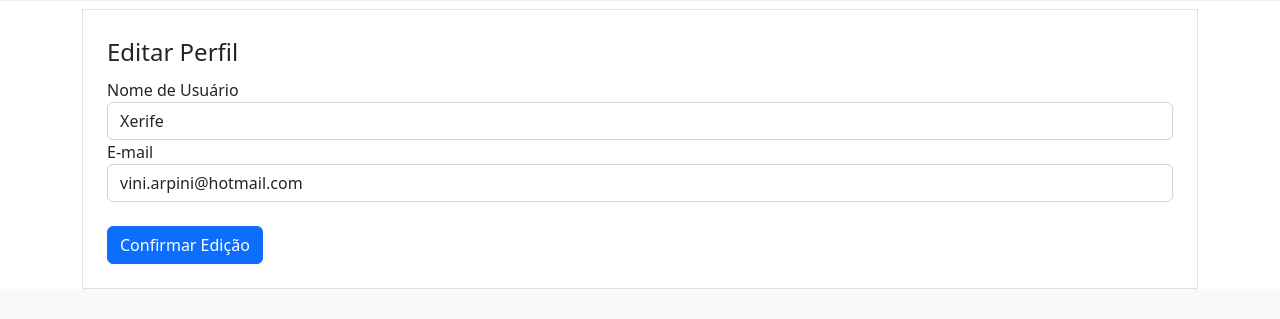
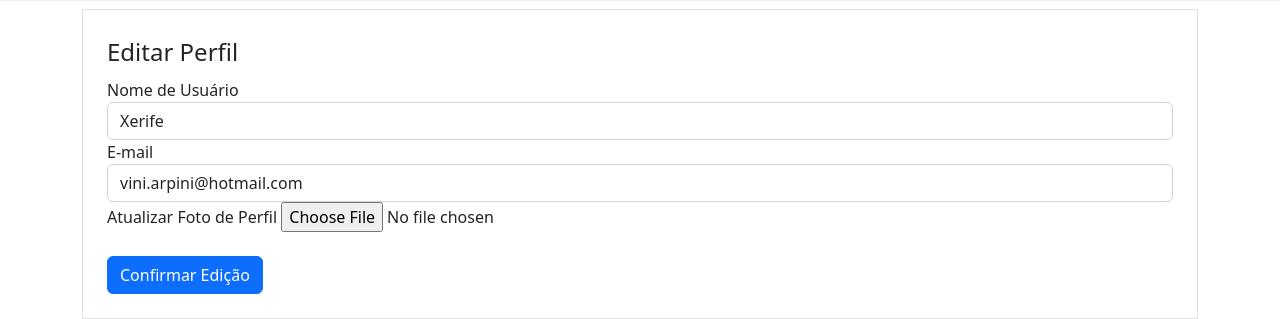
Before and after one commit to Varp99/Estudos-Python, a Flask app: page /perfil/editar in a window 1280 px wide. Shown: the part 803-1122 px from the top of the page. Before the commit the page ends 1092 px from the top, so only its background shows below. Run offline with Flask 2, Linux system fonts and the light colour scheme; a user stored in the database is signed in; some libraries are stand-ins or nearby versions.

Commit message:
Campo de edição de foto de perfil - parte 1

```diff
--- a/Dev Web/Site com Flask/comunidadeimpressionadora/forms.py
+++ b/Dev Web/Site com Flask/comunidadeimpressionadora/forms.py
@@ -2,6 +2,7 @@
 # Importando os formulários, tipos de campos e validações de campos.
 
 from flask_wtf import FlaskForm
+from flask_wtf.file import FileField, FileAllowed
 from wtforms import StringField, PasswordField, SubmitField, BooleanField
 from wtforms.validators import DataRequired, Length, Email, EqualTo, ValidationError
 from comunidadeimpressionadora.models import Usuario
@@ -29,6 +30,7 @@ class FormLogin(FlaskForm):
 class FormEditarPerfil(FlaskForm):
     username = StringField ('Nome de Usuário', validators=[DataRequired()])
     email = StringField ('E-mail', validators=[DataRequired(), Email()])
+    foto_perfil = FileField('Atualizar Foto de Perfil', validators=[FileAllowed(['jpg','png'])])
     botao_editar = SubmitField ('Confirmar Edição')
 
     def validate_email(self, email):
--- a/Dev Web/Site com Flask/comunidadeimpressionadora/templates/editarperfil.html
+++ b/Dev Web/Site com Flask/comunidadeimpressionadora/templates/editarperfil.html
@@ -6,7 +6,7 @@
 
     <div class="row">
         <div class="col">
-            <form method="POST" action="" class="border p-4 mt-2"> <!-- Borda / Padding4 / Margin top 2 -->
+            <form method="POST" action="" class="border p-4 mt-2" enctype="multipart/form-data"> <!-- Borda / Padding4 / Margin top 2 -->
                 {{ form.csrf_token }}
                 <legend>Editar Perfil</legend>
                 <fieldset>
@@ -42,6 +42,17 @@
                         {% endif %}
 
                     </div>
+                    <div class="form-group">
+                        {{ form.foto_perfil.label }}
+                        {{ form.foto_perfil(class="form-control-file") }}
+
+                        <!-- Verifica se o campo de imagem tem algum erro -->
+                        {% if form.foto_perfil.errors %}
+                            {% for erro in form.foto_perfil.errors %}
+                                <span class="text-danger">{{ erro }}</span><br>
+                            {% endfor %}
+                        {% endif %}
+                    </div>
                 </fieldset>
                 {{ form.botao_editar(class="btn btn-primary mt-4") }}
             </form>
```
